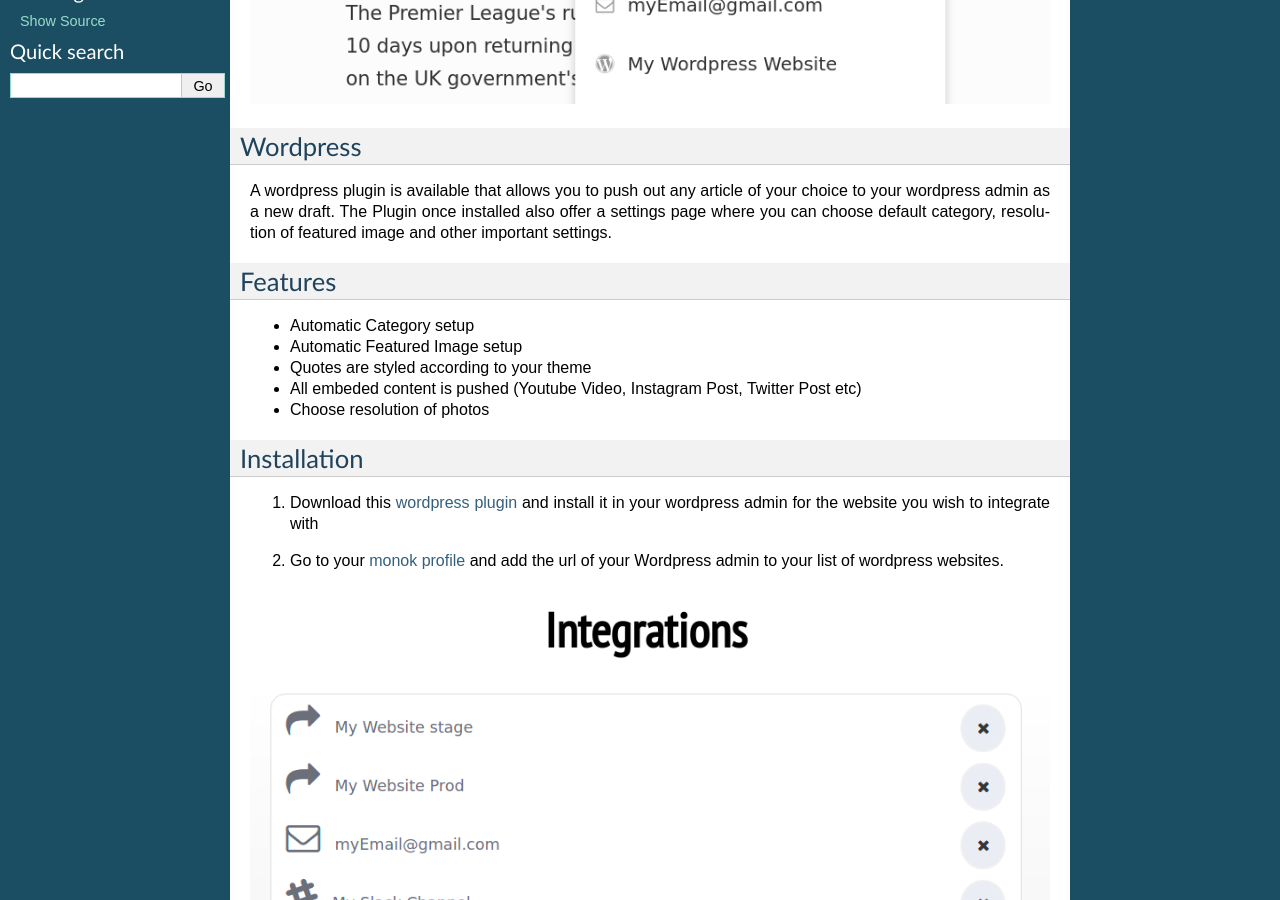
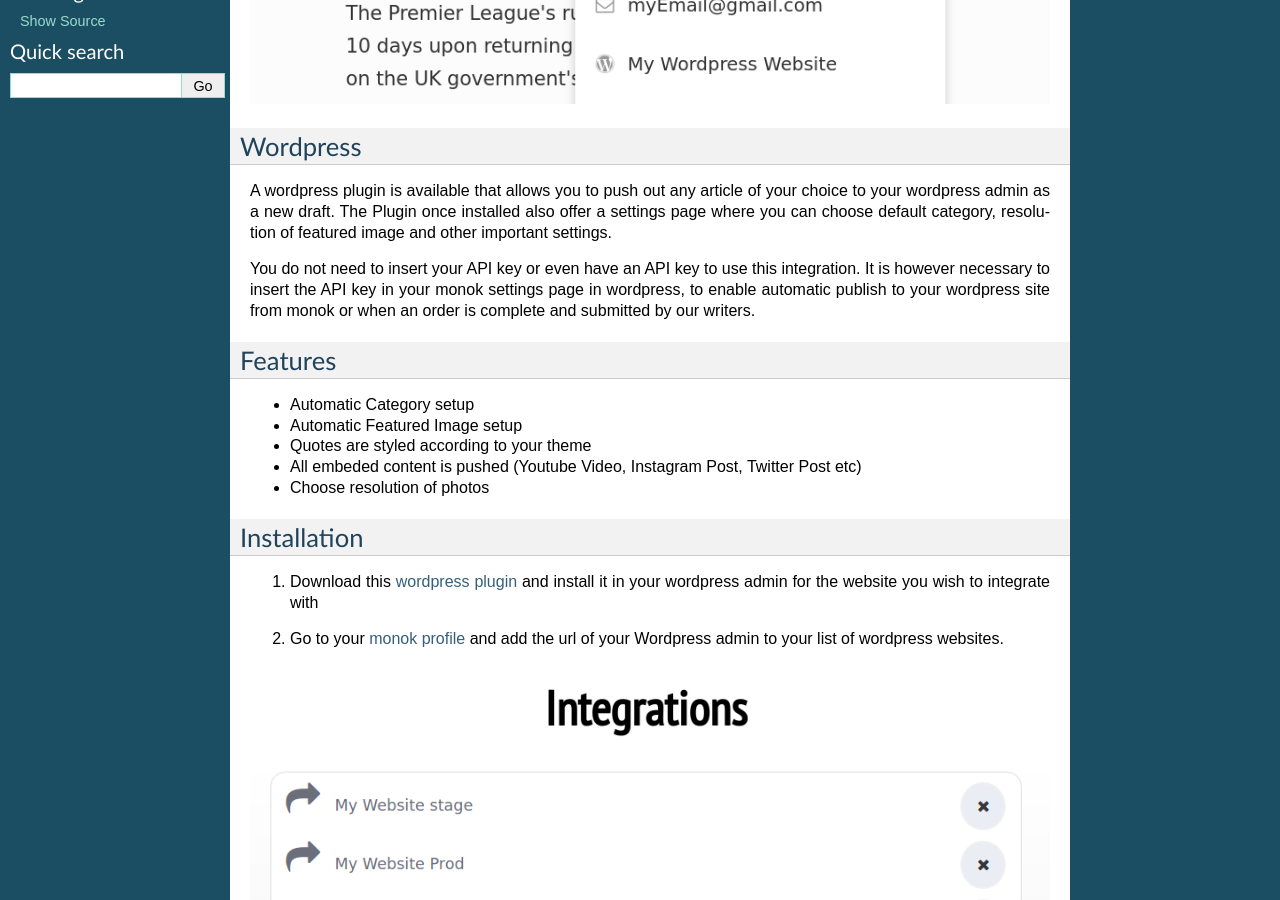
Before and after one commit to monoklabs/monok-docs, a Sphinx documentation site: the page built from docs/integrations.rst, in a window 1280 px wide and 900 px high, scrolled down 589 px. Built offline with Sphinx 7.4.7, drawn with Linux system fonts in a browser that asks for light colours.

Commit message:
Update integrations.rst

```diff
--- a/docs/integrations.rst
+++ b/docs/integrations.rst
@@ -12,6 +12,8 @@
 --------
 
 A wordpress plugin is available that allows you to push out any article of your choice to your wordpress admin as a new draft. The Plugin once installed also offer a settings page where you can choose default category, resolution of featured image and other important settings.
+
+You do not need to insert your API key or even have an API key to use this integration. It is however necessary to insert the API key in your monok settings page in wordpress, to enable automatic publish to your wordpress site from monok or when an order is complete and submitted by our writers.
 
 Features
 ------------
```
